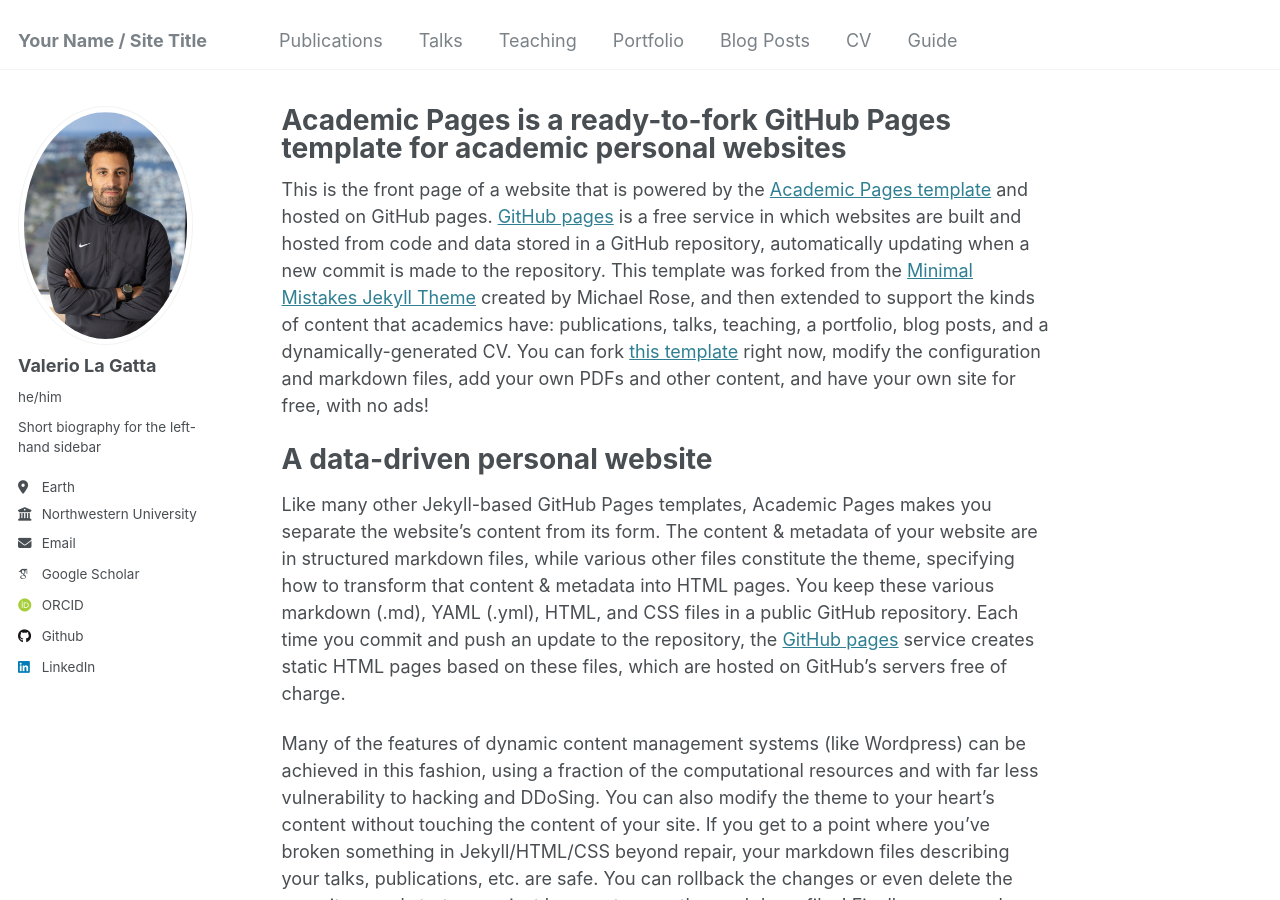
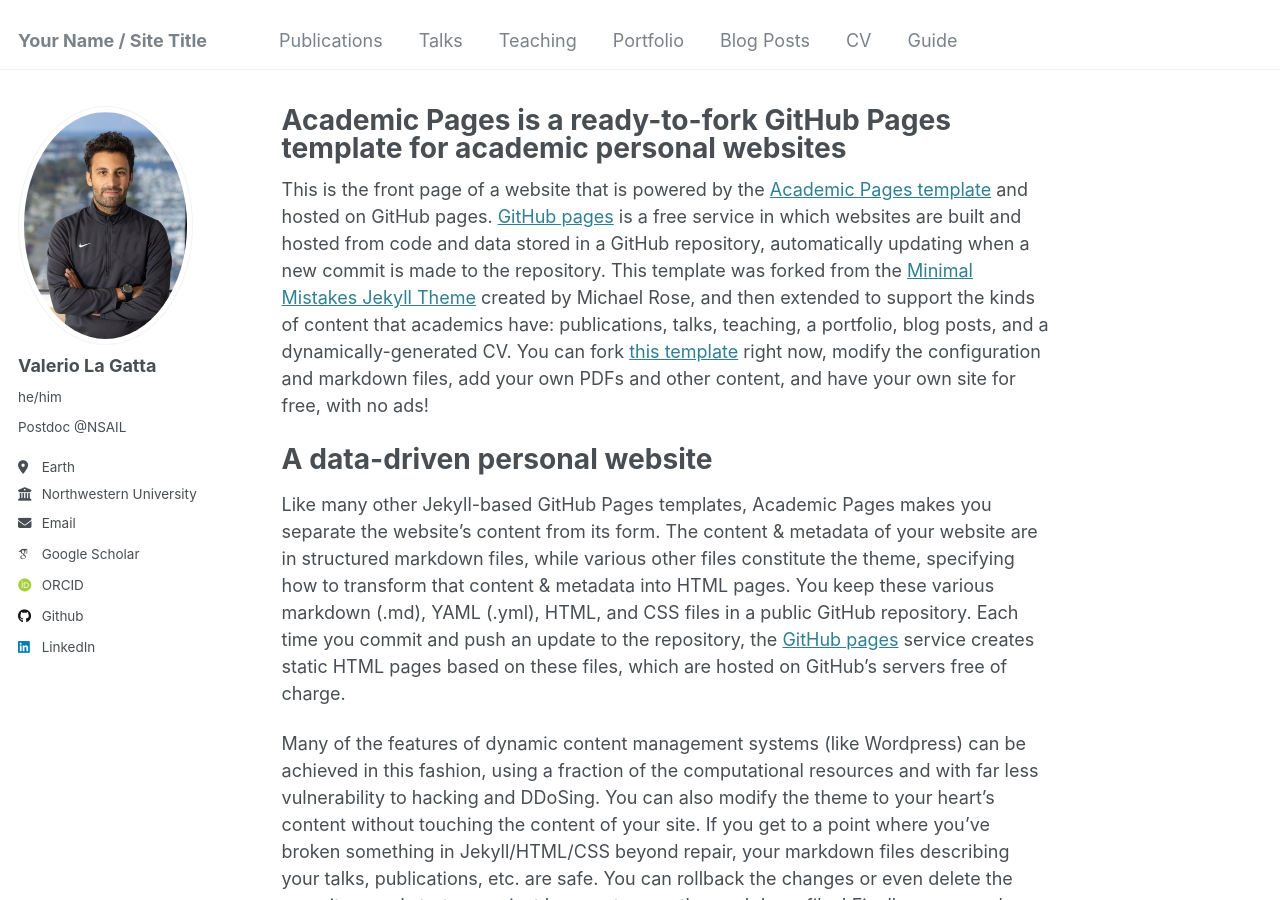
Before and after one commit to valeriolagatta/valeriolagatta.github.io, a Jekyll site: the page built from _pages/about.md, in a window 1280 px wide and 900 px high. Built offline with Jekyll 4.4.1, drawn with Linux system fonts in a browser that asks for light colours; some web fonts are replaced.

Commit message:
Update _config.yml

```diff
--- a/_config.yml
+++ b/_config.yml
@@ -24,7 +24,7 @@ author:
   avatar           : "image_profile.png"
   name             : "Valerio La Gatta"
   pronouns         : "he/him"
-  bio              : "Short biography for the left-hand sidebar"
+  bio              : "Postdoc @NSAIL"
   location         : "Earth"
   employer         : "Northwestern University"
   uri              : # URL
```
